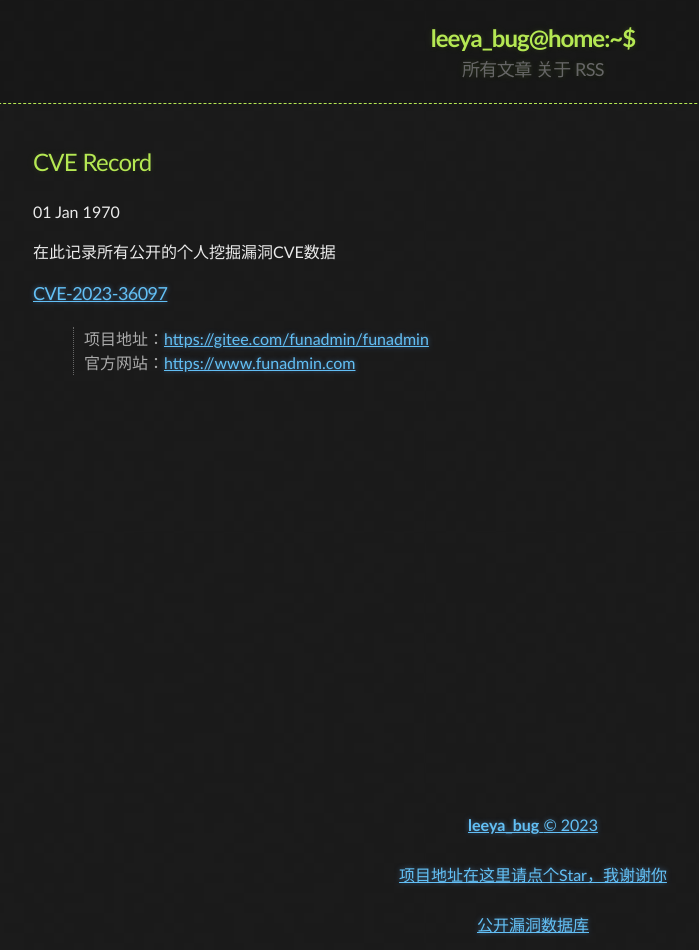
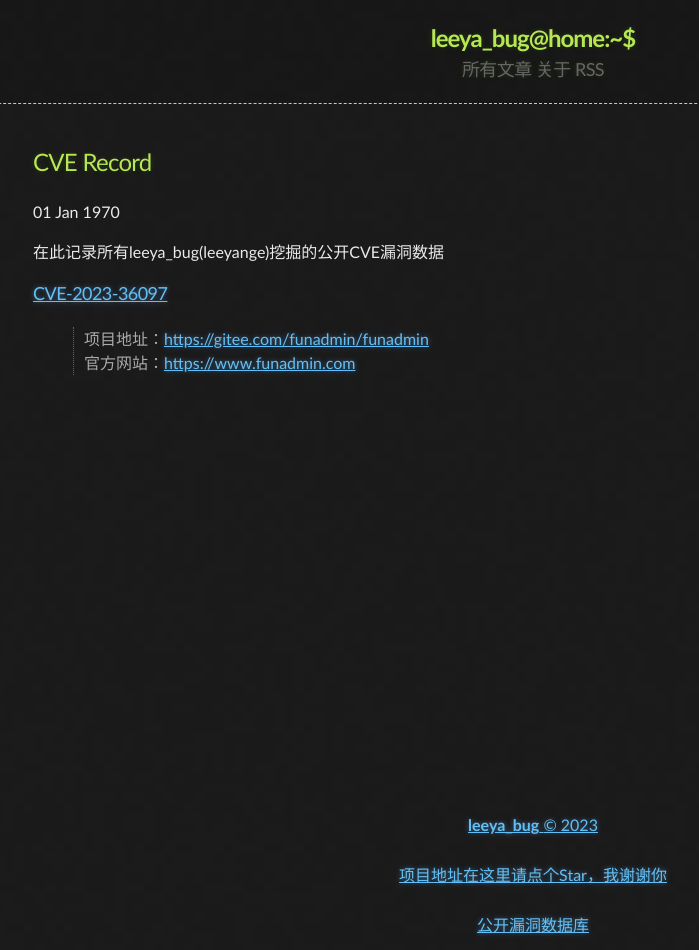
Before and after one commit to Leeyangee/leeyangee.github.io, a Jekyll site: the page built from _posts/1970-01-01-CVE Record.md, in a window 1280 px wide. Shown: the whole page, without its empty margins (107-806 px from the left). Built offline with Jekyll 4.4.1, drawn with Linux system fonts in a browser that asks for light colours.

Commit message:
Update 1970-01-01-CVE Record.md

```diff
--- a/_posts/1970-01-01-CVE Record.md
+++ b/_posts/1970-01-01-CVE Record.md
@@ -3,7 +3,7 @@ title: CVE Record
 published: true
 ---
 
-在此记录所有公开的个人挖掘漏洞CVE数据
+在此记录所有leeya_bug(leeyange)挖掘的公开CVE漏洞数据
 
 ### [CVE-2023-36097](https://cve.mitre.org/cgi-bin/cvename.cgi?name=CVE-2023-36097)
 > 项目地址：<https://gitee.com/funadmin/funadmin>
```
